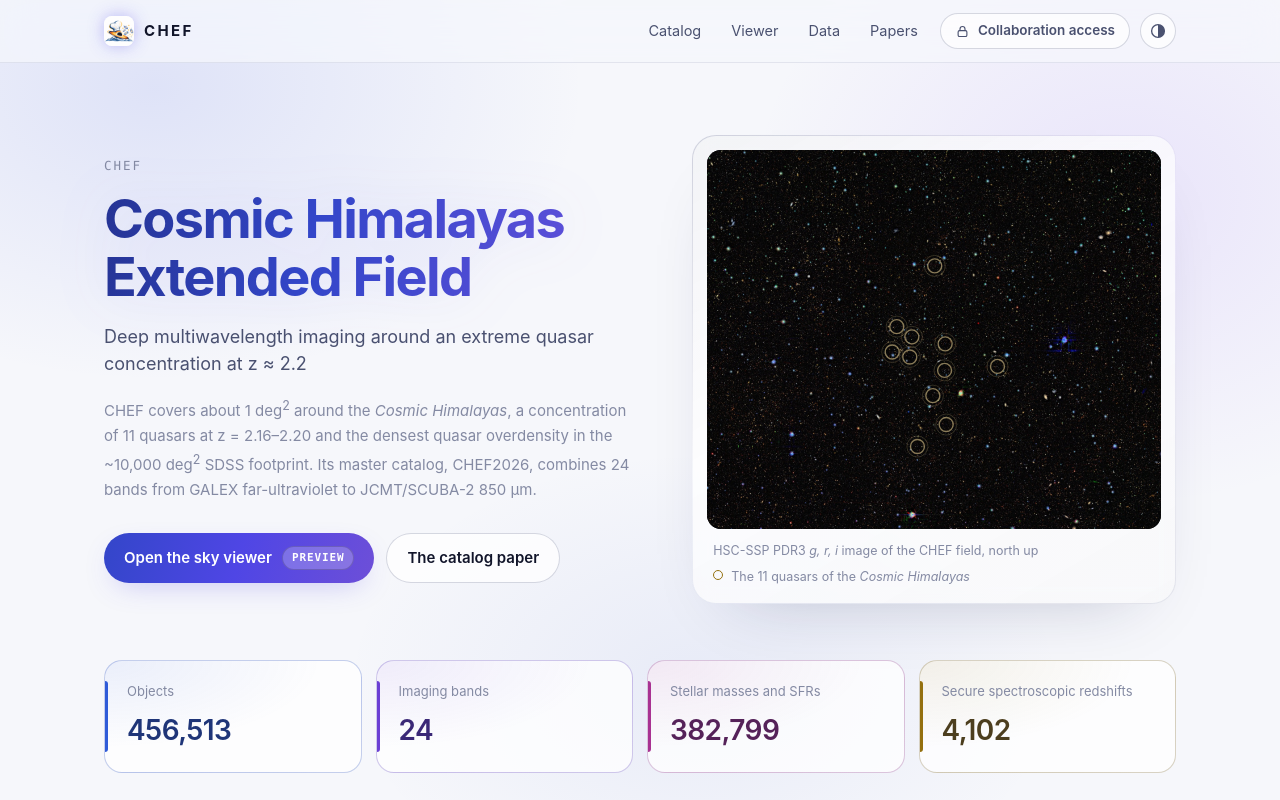
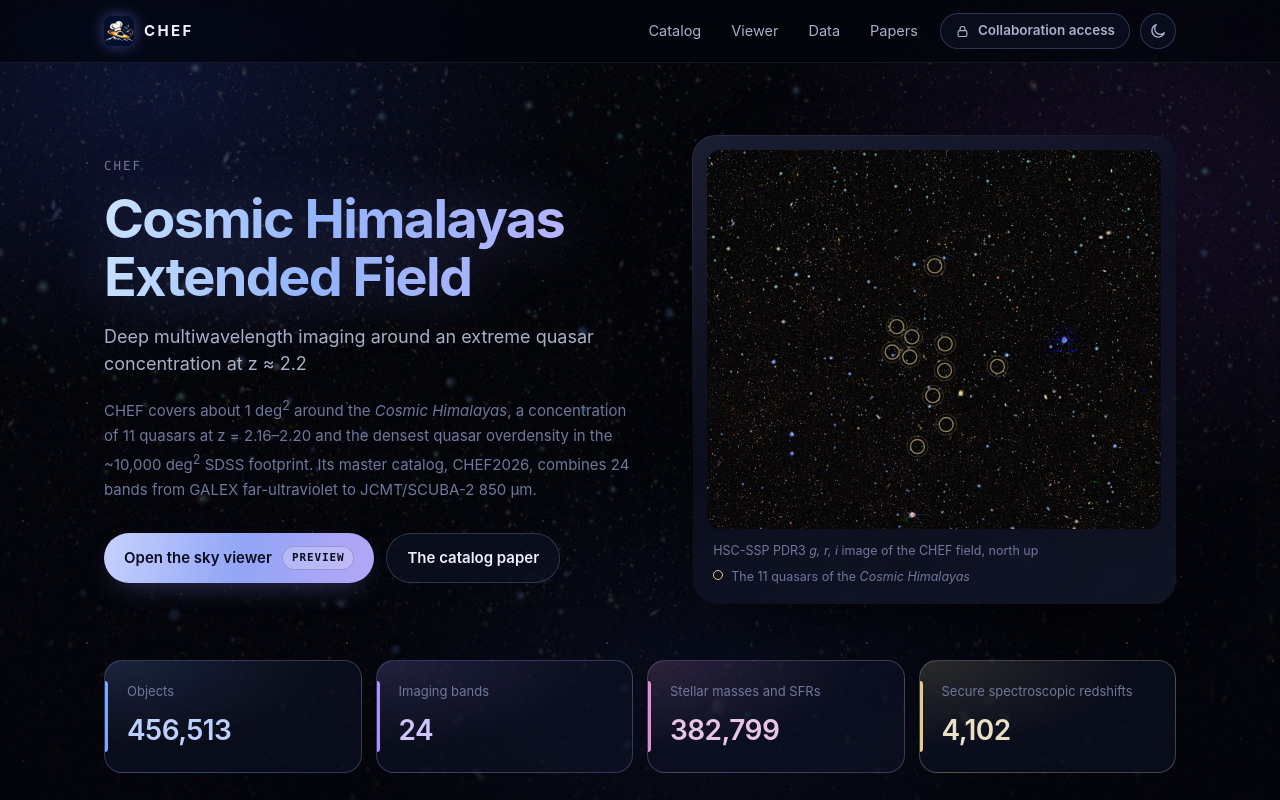
Before and after one commit to cosmic-himalayas/chef, a plain HTML site: page index.html in a window 1280 px wide. Shown: the top 800 px of the page. Drawn offline with Linux system fonts and the light colour scheme.

Commit message:
feat: open in the night theme; the switch toggles night and day
Co-Authored-By: Claude Opus 5.5 <noreply@anthropic.com>

```diff
--- a/assets/theme.js
+++ b/assets/theme.js
@@ -1,55 +1,40 @@
-// Theme switch with three modes: auto (the default, follows the system setting), day and night. A click moves to the
-// next mode, the first step away from auto being the theme that differs from the one shown. Only day and night are
-// stored (localStorage, when available); data-theme on <html> carries them to the style sheet and data-mode to the icon.
-// Loaded in <head> before the style sheet, so a stored choice applies before the first paint.
+// Theme switch: the page opens in the night theme, and the button toggles between night and day. A reader's choice is
+// stored (localStorage, when available); data-theme on <html> carries it to the style sheet and data-mode to the icon.
+// Loaded in <head> before the style sheet, so the stored choice applies before the first paint.
 (() => {
-  const KEY = 'chef-theme-mode';
+  const KEY = 'chef-theme';
   const root = document.documentElement;
-  const system = window.matchMedia('(prefers-color-scheme: light)');
-  const LABEL = { auto: 'Theme: automatic (follows the system)', light: 'Theme: day', dark: 'Theme: night' };
-  let mode = 'auto';
+  const LABEL = { light: 'Theme: day', dark: 'Theme: night' };
+  let mode = 'dark';
 
   try {
-    const value = localStorage.getItem(KEY);
-    if (value === 'light' || value === 'dark') mode = value;
+    if (localStorage.getItem(KEY) === 'light') mode = 'light';
   } catch {
-    // private window or blocked storage: the page starts in auto
+    // private window or blocked storage: the page opens in the night theme
   }
 
-  const shown = () => (mode === 'auto' ? (system.matches ? 'light' : 'dark') : mode);
-
   function apply() {
-    if (mode === 'auto') delete root.dataset.theme;
-    else root.dataset.theme = mode;
+    root.dataset.theme = mode;
     root.dataset.mode = mode;
     const icon = document.getElementById('favicon');
-    if (icon) icon.href = shown() === 'light' ? 'assets/favicon_day.png' : 'assets/favicon_night.png';
+    if (icon) icon.href = mode === 'light' ? 'assets/favicon_day.png' : 'assets/favicon_night.png';
     const button = document.getElementById('theme-switch');
     if (button) {
       button.title = LABEL[mode];
-      button.setAttribute('aria-label', `${LABEL[mode]}. Click to change.`);
+      button.setAttribute('aria-label', `${LABEL[mode]}. Click to switch to the ${mode === 'light' ? 'night' : 'day'} theme.`);
     }
   }
 
-  function next() {
-    const opposite = system.matches ? 'dark' : 'light';
-    const same = system.matches ? 'light' : 'dark';
-    if (mode === 'auto') return opposite;
-    return mode === opposite ? same : 'auto';
-  }
-
   apply();
-  system.addEventListener('change', apply);
 
   document.addEventListener('DOMContentLoaded', () => {
     apply();
     const button = document.getElementById('theme-switch');
     if (!button) return;
     button.addEventListener('click', () => {
-      mode = next();
+      mode = mode === 'light' ? 'dark' : 'light';
       try {
-        if (mode === 'auto') localStorage.removeItem(KEY);
-        else localStorage.setItem(KEY, mode);
+        localStorage.setItem(KEY, mode);
       } catch {
         // storage unavailable: the choice lasts for this page view
       }
--- a/index.html
+++ b/index.html
@@ -6,7 +6,7 @@
   <title>CHEF Survey</title>
   <meta name="description" content="The Cosmic Himalayas Extended Field (CHEF): deep multiwavelength imaging and the CHEF2026 master catalog around the densest quasar overdensity in the SDSS footprint.">
   <link rel="icon" id="favicon" href="assets/favicon_night.png">
-  <script src="assets/theme.js"></script>
+  <script src="assets/theme.js?v=20261128b"></script>
   <link rel="stylesheet" href="assets/style.css?v=20261128a">
 </head>
 <body>
```
